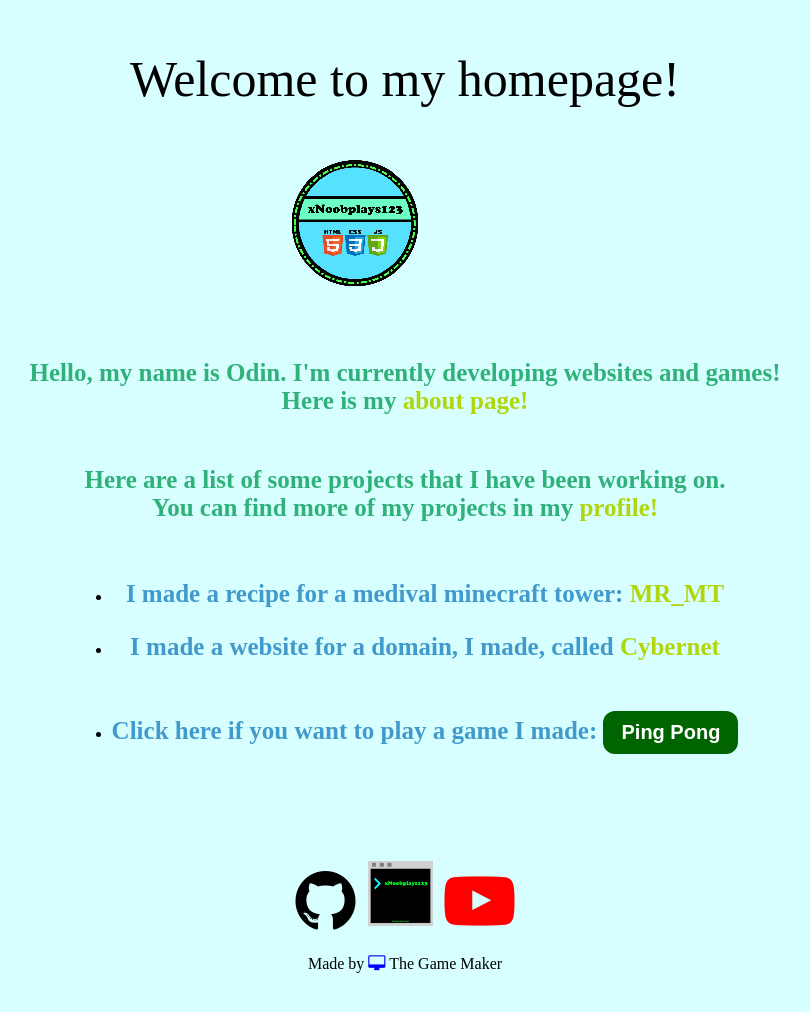
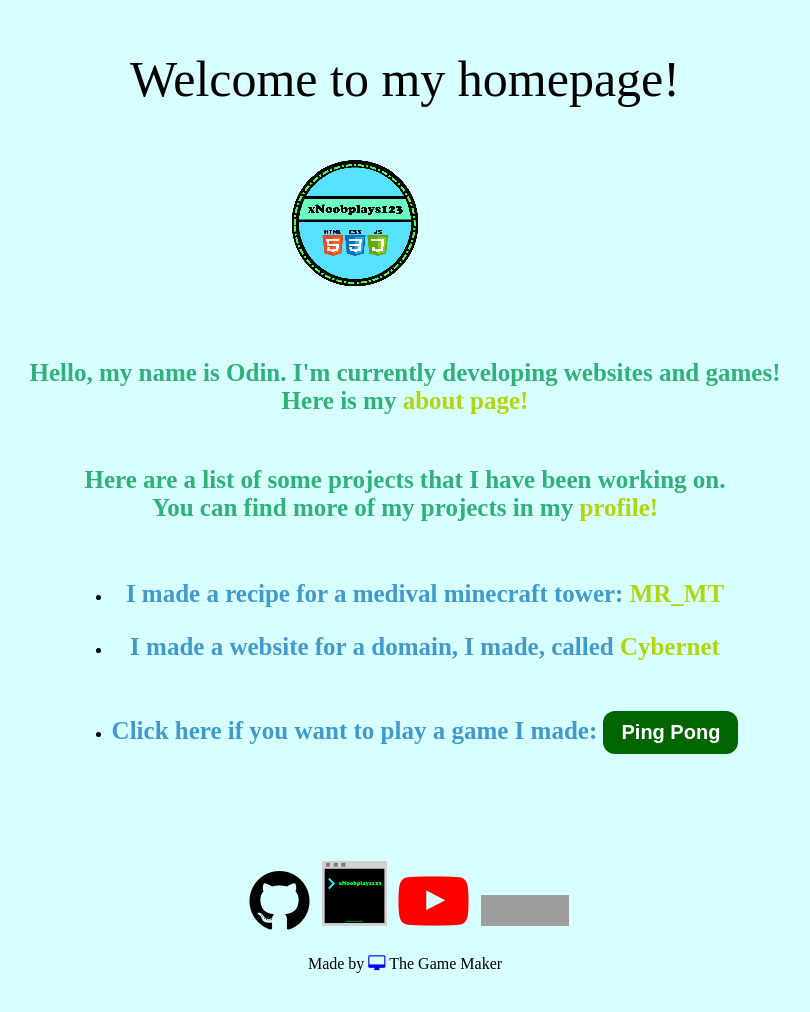
Before and after one commit to xNoobplays123/xnoobplays123.github.io, a plain HTML site: page index.html in a window 1280 px wide. Shown: the whole page, without its empty margins (235-1045 px from the left). Drawn offline with Linux system fonts and the light colour scheme; grey boxes are pictures that could not be loaded.

Commit message:
Added CSS valid icon

```diff
--- a/index.html
+++ b/index.html
@@ -70,7 +70,10 @@
             <a href="https://github.com/xNoobplays123"><i class="fa fa-github"></i></a>
             <a href="https://xnoobplays123.github.io"><img width="65" src="assets/logo.ico" alt="my icon"></a>
             <a href="https://www.youtube.com/channel/UCju1pDHtaUKJQ4xNqkHysCA"><i class="fa fa-youtube-play"></i></a>
-
+            <a href="https://jigsaw.w3.org/css-validator/check/referer">
+                <img style="border:0;width:88px;height:31px" src="https://jigsaw.w3.org/css-validator/images/vcss"
+                    alt="Valid CSS!" />
+            </a>
         </div>
 
         <p>Made by <i class="fa fa-desktop"></i> The Game Maker</p>
```
